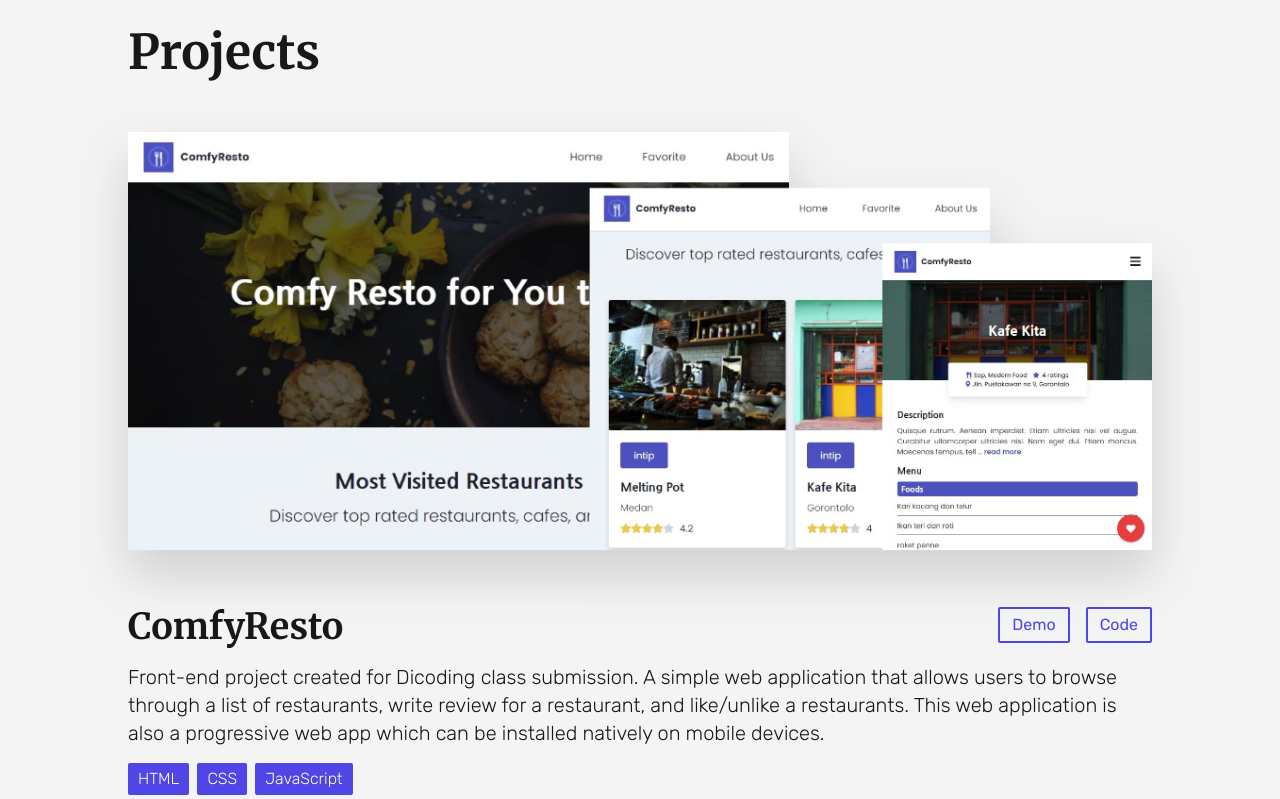
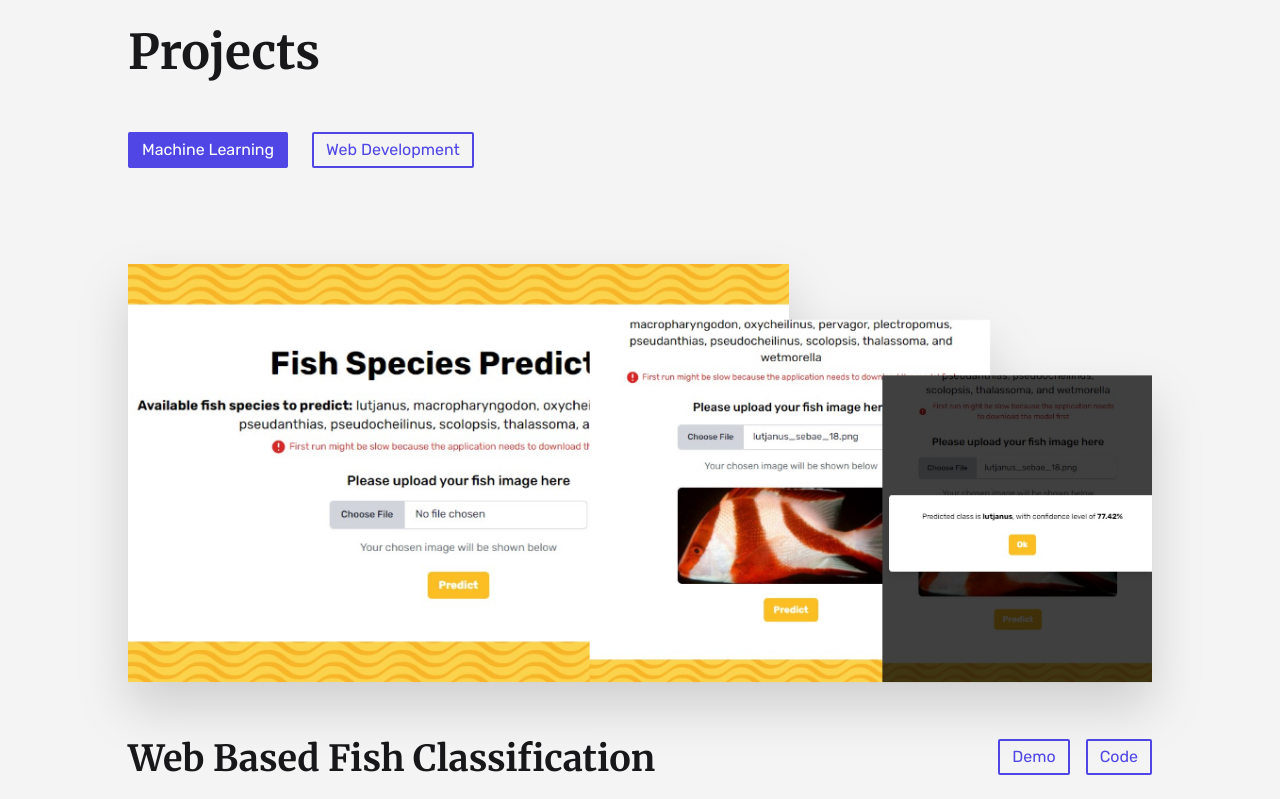
Before and after one commit to panduananto/portfolio-v2, a React (Create React App) app: page / in a window 1280 px wide. Shown: the part 620-1419 px from the top of the page. Built offline with nearby package versions, Linux system fonts and the light colour scheme.

Commit message:
add tab element on project section

```diff
--- a/src/App.js
+++ b/src/App.js
@@ -3,7 +3,7 @@ import { BrowserRouter as Router, Switch, Route } from 'react-router-dom';
 
 import ContainerOuter from './components/ContainerOuter';
 import Header from './components/Header';
-import Landing from './components/Landing';
+import Home from './components/Home';
 import Resume from './components/Resume';
 
 function App() {
@@ -13,7 +13,7 @@ function App() {
         <Header></Header>
         <Switch>
           <Route exact path="/">
-            <Landing></Landing>
+            <Home></Home>
           </Route>
           <Route path="/resume">
             <Resume></Resume>
--- a/src/components/Contact.js
+++ b/src/components/Contact.js
@@ -19,18 +19,19 @@ function Contact() {
         >
           panduanantoh@gmail.com
         </a>
-        <IconContext.Provider
-          value={{ className: 'transition-transform h-8 md:h-10 w-8 md:w-10 transform hover:scale-125' }}
-        >
+        <IconContext.Provider value={{ className: 'transition-transform h-8 md:h-10 w-8 md:w-10 transform hover:scale-125' }}>
           <div className="flex flex-row items-start gap-4 text-gray-900 dark:text-gray-300">
             <a href="mailto:panduanantoh@gmail.com">
               <FaEnvelope></FaEnvelope>
+              <span className="sr-only">Email</span>
             </a>
             <a href="https://www.linkedin.com/in/panduanantoh/">
               <FaLinkedin></FaLinkedin>
+              <span className="sr-only">LinkedIn</span>
             </a>
             <a href="https://www.github.com/panduananto">
               <FaGithubSquare></FaGithubSquare>
+              <span className="sr-only">Github</span>
             </a>
           </div>
         </IconContext.Provider>
--- a/src/components/Container.js
+++ b/src/components/Container.js
@@ -1,7 +1,7 @@
 import React from 'react';
 
 function Container({ children }) {
-  return <div className="px-10 md:px-14 lg:px-20 xl:px-32 py-16 lg:py-20 xl:py-24">{children}</div>;
+  return <div className="h-full px-10 md:px-14 lg:px-20 xl:px-32 py-16 lg:py-20 xl:py-24">{children}</div>;
 }
 
 export default Container;
--- a/src/components/ContainerOuter.js
+++ b/src/components/ContainerOuter.js
@@ -1,7 +1,7 @@
 import React from 'react';
 
 function ContainerOuter({ children }) {
-  return <div className="container mx-auto max-w-1366px">{children}</div>;
+  return <div className="container mx-auto max-w-1366px h-screen">{children}</div>;
 }
 
 export default ContainerOuter;
--- a/src/components/Header.js
+++ b/src/components/Header.js
@@ -10,6 +10,7 @@ function Header() {
         <span className="text-xl text-gray-900 dark:text-gray-300">
           <Link to="/">Pandu.</Link>
         </span>
+        <div className="flex flex-row gap-6">
           <ul className="flex flex-row items-center gap-x-6 font-light text-gray-900 dark:text-gray-300">
             <li>
               <Link to="/resume" className="hover:underline">
@@ -21,8 +22,9 @@ function Header() {
                 contact
               </a>
             </li>
+          </ul>
           <DarkSwitch></DarkSwitch>
-        </ul>
+        </div>
       </div>
     </>
   );
--- a/src/components/Landing.js
+++ b/src/components/Home.js
@@ -4,7 +4,7 @@ import Contact from './Contact';
 import Introduction from './Introduction';
 import Project from './Project';
 
-function Landing() {
+function Home() {
   return (
     <>
       <Introduction></Introduction>
@@ -14,4 +14,4 @@ function Landing() {
   );
 }
 
-export default Landing;
+export default Home;
--- a/src/components/Project.js
+++ b/src/components/Project.js
@@ -2,13 +2,47 @@ import React from 'react';
 
 import Container from './Container';
 import ProjectItem from './ProjectItem';
+import Tabs from './Tabs';
 
 import comfyRestoThumb from '../assets/comfy-resto.png';
 import soccer101Thumb from '../assets/soccer-101.png';
 import fishClassificationThumb from '../assets/fish-clf.png';
 
 function Project() {
-  const workData = [
+  const categories = [
+    {
+      'Machine Learning': [
+        {
+          name: 'Web Based Fish Classification',
+          picture: fishClassificationThumb || null,
+          description:
+            'Machine learning and front-end project. An app to classify 10 fish species. Machine learning model is based on MobileNets-V1 architecture trained with transfer learning technique. Front-end website built with React.js and Tailwind-CSS.',
+          tools: ['HTML', 'Tailwind-CSS', 'React.js', 'Python', 'Keras', 'Tensorflow.js'],
+          demo: 'https://fish-clf.web.app/',
+          code: 'https://github.com/panduananto/fish-clf-app',
+        },
+        {
+          name: 'Melanoma Cancer Classification',
+          picture: null,
+          description:
+            'Machine learning project which actually is my thesis. I implemented backpropagation neural network to classify melanoma cancer from an image. The process inside include image pre-processing to enhance image quality, segmentation of RoI, image feature extraction consists of color, shape, and texture which is used as input to the model, and then training the backpropagation neural network.',
+          tools: ['Python', 'OpenCV', 'Keras', 'Scikit-learn'],
+          demo: null,
+          code: null,
+        },
+        {
+          name: 'Heavy Metal vs Pop',
+          picture: null,
+          description:
+            'Machine learning project. I use R programming languange in this project. The dataset used to train the machine learning model was acquired through Spotify-API. Before model training process, i performed EDA to gain insight from the dataset. The model that was used is K-Nearest Neighbor. I also performed hyperparameter tuning to find the best K value for the model. After the best model is built, the model is evaluated using confusion matrix.',
+          tools: ['R', 'Spotify-API'],
+          demo: null,
+          code: 'https://github.com/panduananto/pop-or-heavymetal',
+        },
+      ],
+    },
+    {
+      'Web Development': [
         {
           name: 'ComfyResto',
           picture: comfyRestoThumb || null,
@@ -27,23 +61,7 @@ function Project() {
           demo: 'https://soccer101-55233.web.app/',
           code: 'https://github.com/panduananto/submission-dicoding-class-74-2',
         },
-    {
-      name: 'Web Based Fish Classification',
-      picture: fishClassificationThumb || null,
-      description:
-        'Machine learning and front-end project. An app to classify 10 fish species. Machine learning model is based on MobileNets-V1 architecture trained with transfer learning technique. Front-end website built with React.js and Tailwind-CSS.',
-      tools: ['HTML', 'Tailwind-CSS', 'React.js', 'Python', 'Keras', 'Tensorflow.js'],
-      demo: null,
-      code: 'https://github.com/panduananto/fish-clf-app',
-    },
-    {
-      name: 'Melanoma Cancer Classification',
-      picture: null,
-      description:
-        'Machine learning project which actually is my thesis. I implemented backpropagation neural network to classify melanoma cancer from an image. The process inside include image pre-processing to enhance image quality, segmentation of RoI, image feature extraction consists of color, shape, and texture which is used as input to the model, and then training the backpropagation neural network.',
-      tools: ['Python', 'OpenCV', 'Keras', 'Scikit-learn'],
-      demo: null,
-      code: null,
+      ],
     },
   ];
 
@@ -51,19 +69,25 @@ function Project() {
     <div className="transition duration-300 ease-in-out bg-gray-100 dark:bg-gray-900">
       <Container>
         <h2 className="text-title mb-14">Projects</h2>
-        <ul className="flex flex-col gap-14 sm:gap-24">
-          {workData.map((item, index) => (
+        <Tabs>
+          {categories.map((category) => (
+            <div key={Object.keys(category)} label={Object.keys(category)}>
+              {Object.values(category).map((works) =>
+                works.map((work) => (
                   <ProjectItem
-              key={index}
-              picture={item.picture}
-              name={item.name}
-              demo={item.demo}
-              code={item.code}
-              description={item.description}
-              tools={item.tools}
+                    key={work.name}
+                    picture={work.picture}
+                    name={work.name}
+                    demo={work.demo}
+                    code={work.code}
+                    description={work.description}
+                    tools={work.tools}
                   ></ProjectItem>
+                )),
+              )}
+            </div>
           ))}
-        </ul>
+        </Tabs>
       </Container>
     </div>
   );
--- a/src/components/ProjectItem.js
+++ b/src/components/ProjectItem.js
@@ -2,7 +2,7 @@ import React from 'react';
 
 function ProjectItem({ picture, name, demo, code, description, tools }) {
   return (
-    <li>
+    <div>
       {picture ? (
         <img className="filter drop-shadow-2xl w-full h-full mb-14" src={picture} alt="thumbnail projects"></img>
       ) : (
@@ -12,14 +12,20 @@ function ProjectItem({ picture, name, demo, code, description, tools }) {
         <h2 className="text-xl md:text-4xl font-bold font-title text-gray-900 dark:text-gray-300">{name}</h2>
         <div className="flex flex-row items-center gap-4">
           {demo ? (
-            <a href={demo} className="btn-primary">
+            <a
+              href={demo}
+              className="transition duration-100 ease-in-out border-2 border-indigo-600 hover:bg-indigo-600 rounded-sm text-indigo-600 hover:text-white px-3 py-1"
+            >
               Demo
             </a>
           ) : (
             <></>
           )}
           {code ? (
-            <a href={code} className="btn-primary">
+            <a
+              href={code}
+              className="transition duration-100 ease-in-out border-2 border-indigo-600 hover:bg-indigo-600 rounded-sm text-indigo-600 hover:text-white px-3 py-1"
+            >
               Code
             </a>
           ) : (
@@ -38,7 +44,7 @@ function ProjectItem({ picture, name, demo, code, description, tools }) {
           </span>
         ))}
       </div>
-    </li>
+    </div>
   );
 }
 
--- /dev/null
+++ b/src/components/Tabs.js
@@ -0,0 +1,33 @@
+import React, { useState } from 'react';
+
+function Tabs({ children }) {
+  const [activeTab, setActiveTab] = useState(children[0].props.label[0]);
+
+  return (
+    <div className="space-y-16 sm:space-y-24">
+      <ul className="inline-flex gap-6">
+        {children.map((tab) => {
+          const label = tab.props.label[0];
+
+          return (
+            <li key={label}>
+              <button
+                className={` ${
+                  label === activeTab ? 'bg-indigo-600 text-white' : 'bg-none text-indigo-600'
+                } p-2 transition duration-100 ease-in-out border-2 border-indigo-600 hover:bg-indigo-600 rounded-sm hover:text-white px-3 py-1`}
+                onClick={() => setActiveTab(label)}
+              >
+                {label}
+              </button>
+            </li>
+          );
+        })}
+      </ul>
+      {children.map((item) => {
+        if (item.props.label[0] === activeTab) return item.props.children;
+      })}
+    </div>
+  );
+}
+
+export default Tabs;
--- a/src/styles/index.css
+++ b/src/styles/index.css
@@ -17,12 +17,6 @@ body {
   .text-title {
     @apply text-xl sm:text-3xl md:text-5xl text-gray-900 dark:text-gray-300 font-bold font-title;
   }
-
-  .btn-primary {
-    @apply transition duration-100 ease-in-out
-    border-2 border-indigo-600 hover:bg-indigo-600
-    rounded-sm text-indigo-600 hover:text-white px-3 py-1;
-  }
 }
 
 @layer utilities {
```
Also changed, not shown: src/components/Resume.js (+11 -6 lines). Lines whose indentation alone changed are shown as unchanged.
